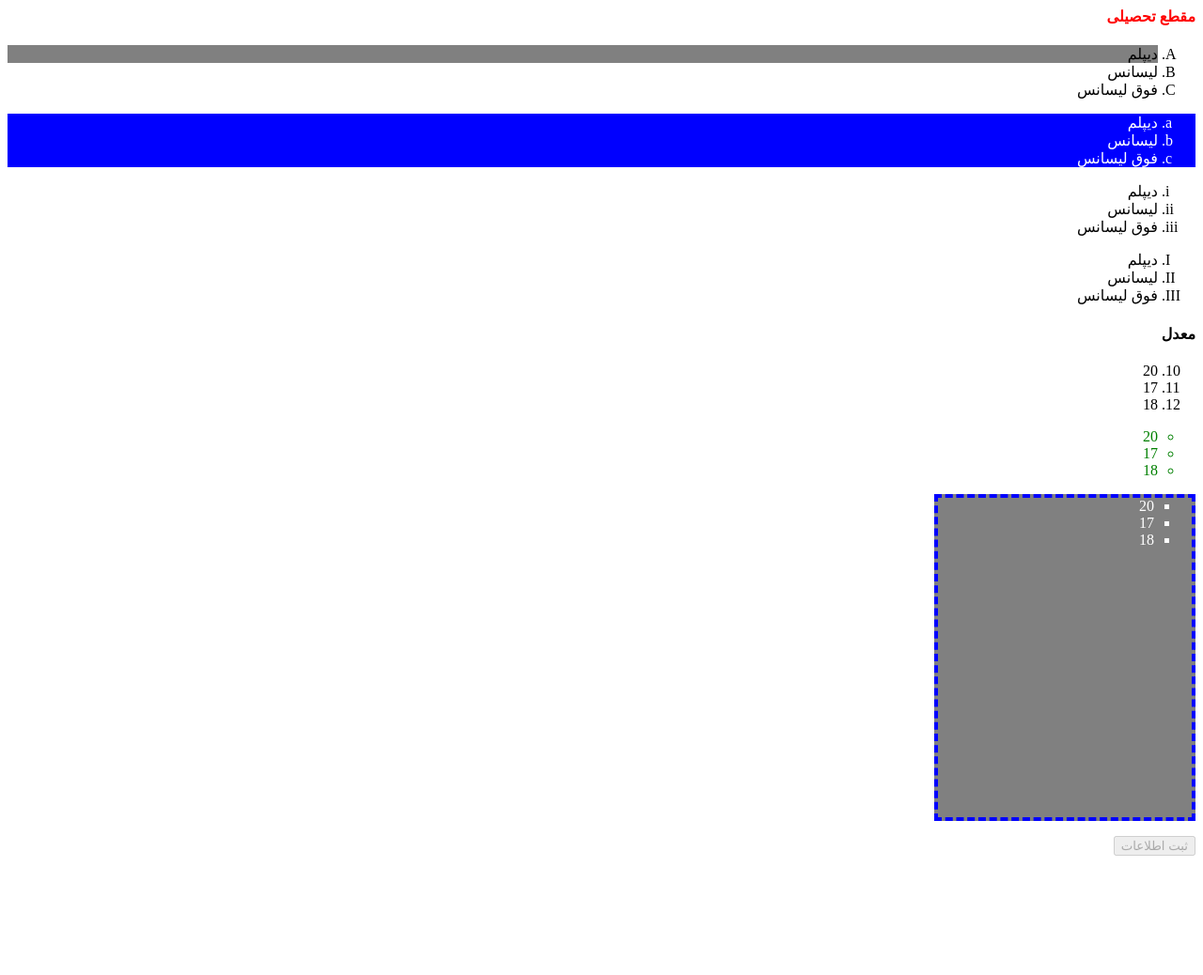
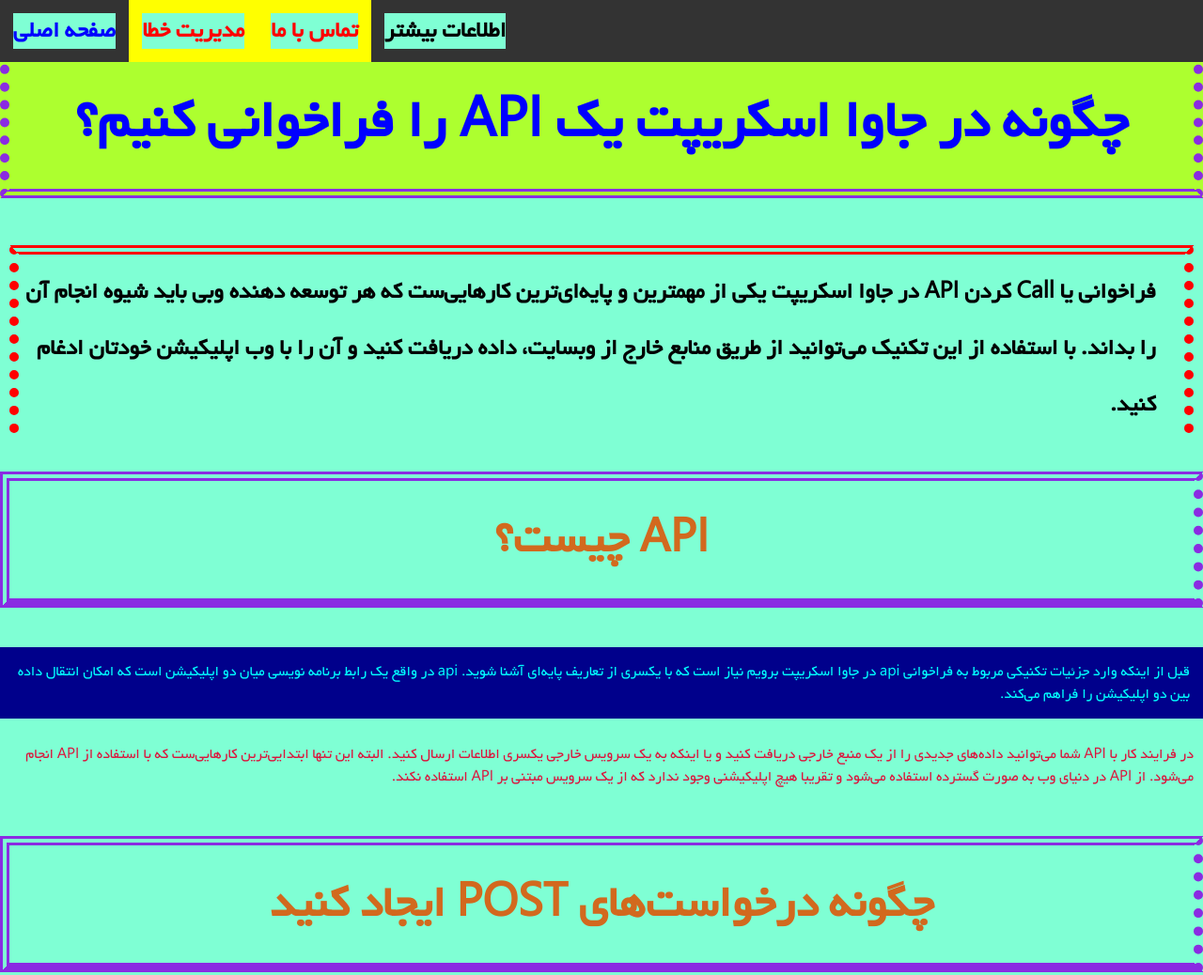
Before and after one commit to AlirezaShirzadi/alirezashirzadi.github.io, a plain HTML site: page index.html in a window 1280 px wide. Shown: the top 1038 px of the page at 94% size. Before the commit the page ends 919 px from the top, so only its background shows below. Drawn offline with Linux system fonts and the light colour scheme.

Commit message:
Tamrin 5

```diff
--- a/index.html
+++ b/index.html
@@ -1,69 +1,56 @@
-<!DOCTYPE>
-<html dir="rtl" lang="fa">
-    <head>
-        <meta charset="utf-8">
-        <title>تمرین چهارم</title>
-        <style type="text/css">
-            ul{
-                color: green;
-            }
-            #custom-ol{
-                background-color: blue;
-                color: white;
-                border-top-color: rgb(170, 50, 220, .6);
-                border-right-color: green;
-                border-bottom-color: red;
-                border-left-color: yellow;
-            }
-            .custom-ul{
-                width: 230px;
-                height: 340px;
-                background-color: grey;
-                color: white;
-                border: 4px blue dashed;
-            }
-        </style>
-    </head>
-    <body>
-        <div>
-            <h4 style="color: red;">مقطع تحصیلی</h4>
-            <ol type="A" >
-                <li style="background-color: gray;">دیپلم</li>
-                <li>لیسانس</li>
-                <li>فوق لیسانس</li>
-            </ol>
-            <ol type="a" id="custom-ol">
-                <li>دیپلم</li>
-                <li>لیسانس</li>
-                <li>فوق لیسانس</li>
-            </ol>
-            <ol type="i">
-                <li>دیپلم</li>
-                <li>لیسانس</li>
-                <li>فوق لیسانس</li>
-            </ol>
-            <ol type="I">
-                <li>دیپلم</li>
-                <li>لیسانس</li>
-                <li>فوق لیسانس</li>
-            </ol>
-            <h4>معدل</h4>
-            <ol start="10">
-                <li>20</li>
-                <li>17</li>
-                <li>18</li>
-            </ol>
-            <ul type="circle">
-                <li>20</li>
-                <li>17</li>
-                <li>18</li>
-            </ul>
-            <ul type="square" class="custom-ul">
-                <li>20</li>
-                <li>17</li>
-                <li>18</li>
-            </ul>
-            <button type="button" disabled="disabled">ثبت اطلاعات</button>
-        </div>
-    </body>
+<!DOCTYPE html>
+<html lang="fa" dir="rtl">
+
+<head>
+    <meta charset="UTF-8">
+    <meta name="viewport" content="width=device-width, initial-scale=1.0">
+    <title>صفحه اصلی</title>
+    <link rel="stylesheet" href="./style.css">
+</head>
+
+<body dir="rtl">
+    <main class="home-page">
+        <section class="menu-section">
+            <nav id="navbar">
+                <a href="./index.html" title="Home"><b>صفحه اصلی</b></a>
+                <a href="./about.html"><b>مدیریت خطا</b></a>
+                <a href="./contact.html"><b>تماس با ما</b></a>
+                <a href="./more.html"><b>اطلاعات بیشتر</b></a>
+            </nav>
+        </section>
+        <section class="content">
+            <h1 class="main-title">چگونه در جاوا اسکریپت یک API را فراخوانی کنیم؟</h1>
+            <p class="first-p">
+                فراخوانی یا Call کردن API در جاوا اسکریپت یکی از مهمترین و پایه‌ای‌ترین کارهایی‌ست که هر توسعه دهنده وبی
+                باید شیوه انجام آن را بداند. با استفاده از این تکنیک می‌توانید از طریق منابع خارج از وبسایت، داده دریافت
+                کنید و آن را با وب اپلیکیشن خودتان ادغام کنید.
+            </p>
+            <h2 class="second-title">API چیست؟</h2>
+            <p>قبل از اینکه وارد جزئیات تکنیکی مربوط به فراخوانی API در جاوا اسکریپت برویم نیاز است که با یکسری از
+                تعاریف پایه‌ای آشنا شوید. API در واقع یک رابط برنامه نویسی میان دو اپلیکیشن است که امکان انتقال داده بین
+                دو اپلیکیشن را فراهم می‌کند.</p>
+            <p>در فرایند کار با API شما می‌توانید داده‌های جدیدی را از یک منبع خارجی دریافت کنید و یا اینکه به
+                یک سرویس
+                خارجی یکسری اطلاعات ارسال کنید. البته این تنها ابتدایی‌ترین کارهایی‌ست که با استفاده از API انجام
+                می‌شود. از API در دنیای وب به صورت گسترده استفاده می‌شود و تقریبا هیچ اپلیکیشنی وجود ندارد که از یک
+                سرویس مبتنی بر API استفاده نکند.</p>
+            <h2 class="second-title">چگونه درخواست‌های POST ایجاد کنید</h2>
+            <p>
+                تا به اینجای کار ما روی درخواست‌های GET تمرکز داشته‌ایم و داده‌هایی را از یک منبع خارجی دریافت کرده‌ایم.
+                اما گاهی اوقات نیاز است که از طریق API داده‌هایی را منتقل کنیم. شما می‌توانید این کار را از طریق
+                درخواست‌های POST انجام دهید.
+            </p>
+            <h2 class="second-title">چگونه با API Key کار کنیم؟</h2>
+            <p>بسیاری از APIها برای استفاده و دریافت داده از آن‌ها، دسترسی آزاد در اختیار همگان قرار نمی‌دهد بلکه شما
+                باید یک مرحله از احراز هویت را طی کنید تا بتوانید به دیتا مورد نیاز دسترسی داشته باشید. در این شرایط
+                تنها کاربرانی که احراز هویت انجام داده‌اند می‌توانند به داده‌های سرویس خارجی دسترسی پیدا کنند.</p>
+            <p>
+                همچنین در فرایند تعریف requestOptions یک سربرگ با نام headers تعریف کرده‌ایم که مقدار Bearer به عنوان
+                پیشوند مربوط به apiKey را نیز اضافه کرده‌ایم. مطمئن شوید که مقدار درستی را به apiKey انتساب می‌کنید در
+                غیر اینصورت API Request شما به درستی انجام نمی‌شود.
+            </p>
+        </section>
+    </main>
+</body>
+
 </html>
--- /dev/null
+++ b/style.css
@@ -0,0 +1,230 @@
+@import url("chrome://communicator/skin/");
+
+@font-face {
+  font-family: "Yekan";
+  src: url("./fonts/Yekan.eot");
+  src: url("./fonts/Yekan.eot") format("embedded-opentype"),
+    url("./fonts/Yekan.woff2") format("woff2"),
+    url("./fonts/Yekan.woff") format("woff"),
+    url("./fonts/Yekan.otf") format("opentype"),
+    url("./fonts/Yekan.ttf") format("truetype");
+  font-weight: normal;
+  font-style: normal;
+  text-rendering: optimizeLegibility;
+  font-display: auto;
+}
+
+* {
+  background-color: cornsilk;
+}
+
+:root {
+  --background-color-one: cadetblue;
+  --background-color-two: cornflowerblue;
+  --background-color-three: aquamarine;
+}
+
+html,
+body {
+  margin: 0;
+  position: relative;
+  font-family: "Yekan", serif;
+}
+
+h1 {
+  color: blue;
+  background-color: greenyellow;
+  font-size: 60px;
+}
+
+.menu-section nav#navbar {
+  overflow: hidden;
+  background-color: #333;
+  position: fixed;
+  width: 100%;
+  top: 0;
+}
+
+.menu-section > nav#navbar > a {
+  float: left;
+  display: block;
+  color: black;
+  background-color: #333;
+  text-align: center;
+  padding: 14px;
+  text-decoration: none;
+  font-size: 25px;
+}
+
+a[title] {
+  color: blue !important;
+}
+
+.content h1.main-title {
+  padding: 25px;
+  border: 10px blueviolet solid;
+  border-style: double dotted;
+  text-align: center;
+}
+
+.content > .second-title {
+  color: chocolate;
+  padding: 25px;
+  border: 10px blueviolet solid;
+  border-style: double dotted solid double;
+  text-align: center;
+}
+
+.first-p {
+  font-weight: 900;
+  font-size: larger;
+  font-size: 25px;
+  color: black;
+  margin: 10px;
+  padding-right: 30px;
+  padding-top: 10px;
+  border: 10px red solid;
+  border-style: double dotted none;
+  line-height: 60px;
+}
+
+h2 {
+  font-size: 50px;
+}
+
+h2 + p {
+  padding: 14px !important;
+  color: aqua !important;
+  background-color: darkblue;
+  text-transform: lowercase !important;
+}
+
+h2 ~ p {
+  padding: 10px;
+  color: crimson;
+  text-transform: capitalize;
+}
+
+.error-section > h1 {
+  text-align: center;
+  padding: 30px;
+}
+
+p[class*="error"] {
+  padding: 15px;
+  background-color: cadetblue;
+  color: aliceblue;
+}
+
+a[href^="./"][href$="t.html"] {
+  color: red !important;
+  background-color: yellow !important;
+}
+
+.call-section > .call-infos {
+  padding-top: 60px;
+}
+
+li:nth-of-type(2n + 1) {
+  color: blue;
+  font-size: 30px;
+}
+
+li:nth-last-of-type(2) {
+  color: fuchsia;
+  background-color: red;
+  font-size: 15px;
+}
+
+li:nth-child(2) {
+  font-size: 20px;
+  color: greenyellow;
+  font-weight: bolder;
+}
+
+.more-information > .error-p {
+  margin-top: 60px;
+  padding: 60px 0 60px;
+  background-image: url("./ax.jpg");
+  background-repeat: no-repeat;
+}
+
+.more-information > .error-p:nth-of-type(2n + 1):hover {
+  font-size: 10px;
+  color: yellowgreen;
+}
+
+.more-information > .error-p:nth-of-type(2n):hover {
+  font-size: 30px;
+  font-weight: bold;
+}
+
+.more-information > .error-p:not([accesskey]) {
+  font-style: italic;
+}
+
+.more-information > .error-p:nth-of-type(2n + 1)::after {
+  content: " این افتره ";
+  color: red;
+}
+
+.more-information > .error-p:nth-of-type(2n)::before {
+  content: " این بیفوره ";
+  color: green;
+}
+
+.flex-section {
+  display: flex;
+  flex-wrap: wrap;
+  flex-direction: row;
+  justify-content: start;
+  align-items: center;
+  gap: 10px;
+}
+
+@media only screen and (min-width: 300px) {
+  * {
+    background-color: var(--background-color-one);
+  }
+}
+
+@media only screen and (min-width: 600px) {
+  * {
+    background-color: var(--background-color-two);
+  }
+}
+
+@media only screen and (min-width: 1200px) {
+  * {
+    background-color: var(--background-color-three);
+  }
+
+  .flex-section {
+    display: flex;
+    flex-wrap: nowrap;
+    flex-direction: column;
+    justify-content: center;
+    align-items: baseline;
+    gap: 10px;
+  }
+}
+
+@media print {
+  p {
+    font-size: 10px;
+  }
+
+  .more-information > .error-p:nth-of-type(2n + 1) {
+    display: none !important;
+  }
+
+  a {
+    text-decoration: underline;
+  }
+
+  .more-information > .error-p {
+    margin-top: 60px;
+    padding: 20px 0 20px;
+    background-image: none;
+  }
+}
```
Also changed, not shown: about.html (added, +41 -0 lines), contact.html (added, +37 -0 lines), more.html (added, +38 -0 lines), ax.jpg (added), fonts/Yekan.otf (added), fonts/Yekan.ttf (added), fonts/Yekan.woff (added), fonts/Yekan.woff2 (added), fonts/license.txt (added), 2 other files.
